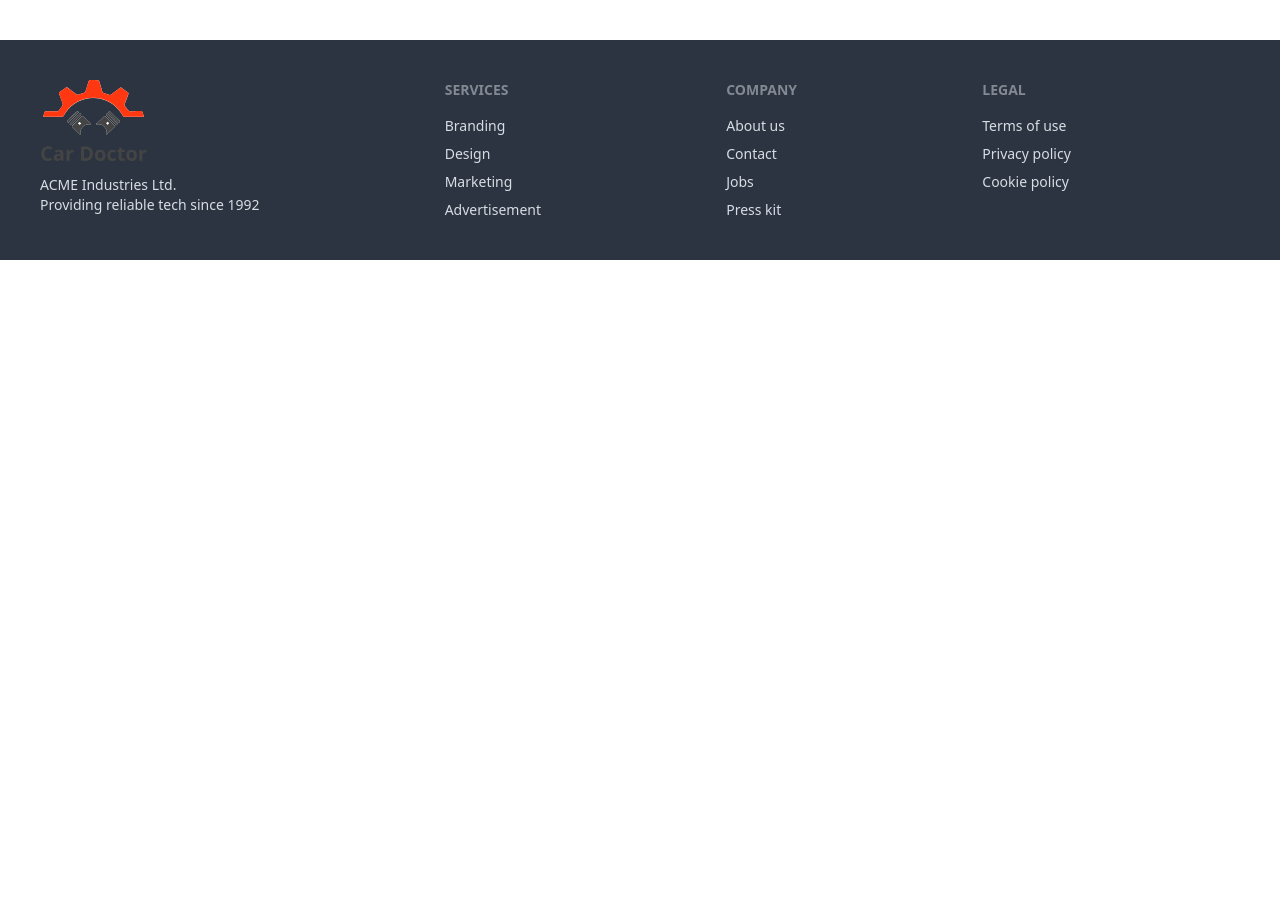
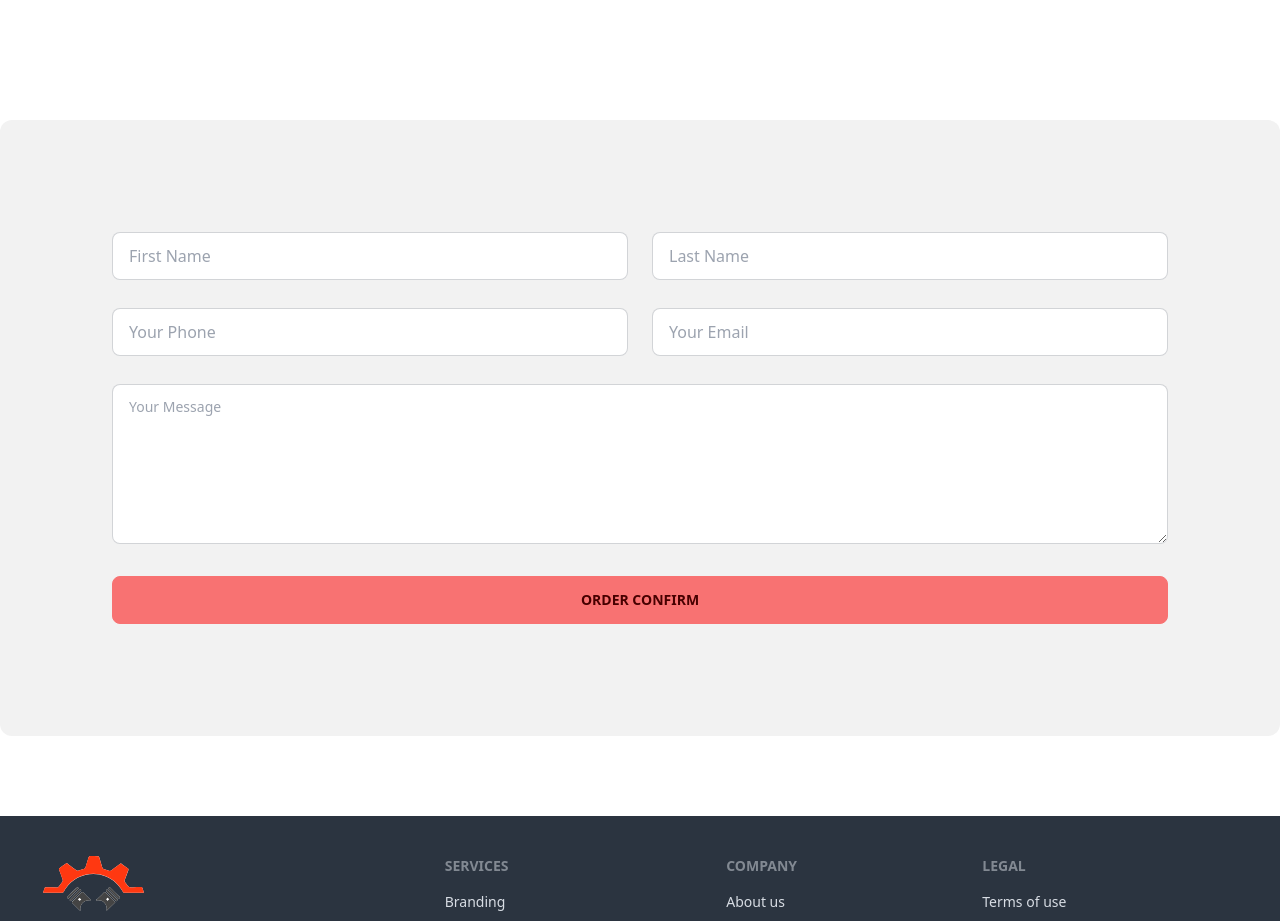
Before and after one commit to Nazmul1582/car-doctor-client, a React (Vite) app: page /checkout/1 in a window 1280 px wide. Shown: the part 420-1341 px from the top of the page. Before the commit the page ends 800 px from the top, so only its background shows below. Built offline with nearby package versions, Linux system fonts and the light colour scheme; no server answers.

Commit message:
checkout form completed

```diff
--- a/src/pages/Checkout/Checkout.jsx
+++ b/src/pages/Checkout/Checkout.jsx
@@ -1,11 +1,59 @@
 import Hero from "../shared/Hero/Hero";
 
 const Checkout = () => {
-    return (
-        <section>
-            <Hero title="Check Out" route="Home/Checkout" />
-        </section>
-    );
+  return (
+    <section>
+      <Hero title="Check Out" route="Home/Checkout" />
+      <div className="my-20 p-20 bg-base-200 rounded-xl">
+        <div className="card">
+          <form className="card-body">
+            <div className="flex gap-6">
+              <div className="form-control w-full mb-5">
+                <input
+                  type="text"
+                  placeholder="First Name"
+                  className="input input-bordered"
+                  required
+                />
+              </div>
+              <div className="form-control w-full mb-5">
+                <input
+                  type="text"
+                  placeholder="Last Name"
+                  className="input input-bordered"
+                  required
+                />
+              </div>
+            </div>
+            <div className="flex gap-6">
+              <div className="form-control w-full mb-5">
+                <input
+                  type="text"
+                  placeholder="Your Phone"
+                  className="input input-bordered"
+                  required
+                />
+              </div>
+              <div className="form-control w-full mb-5">
+                <input
+                  type="email"
+                  placeholder="Your Email"
+                  className="input input-bordered"
+                  required
+                />
+              </div>
+            </div>
+            <div className="form-control">
+            <textarea className="textarea textarea-bordered h-40" placeholder="Your Message"></textarea>
+            </div>
+            <div className="form-control mt-6">
+              <button className="btn btn-error">Order Confirm</button>
+            </div>
+          </form>
+        </div>
+      </div>
+    </section>
+  );
 };
 
 export default Checkout;
```
